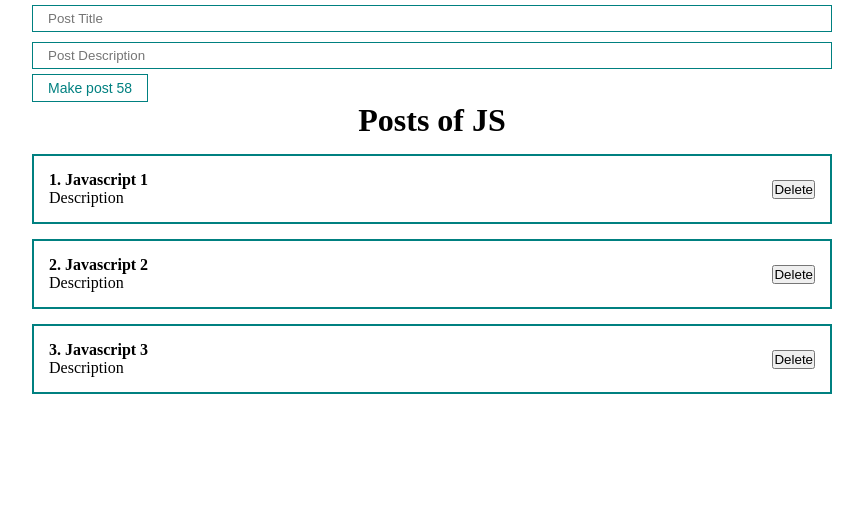
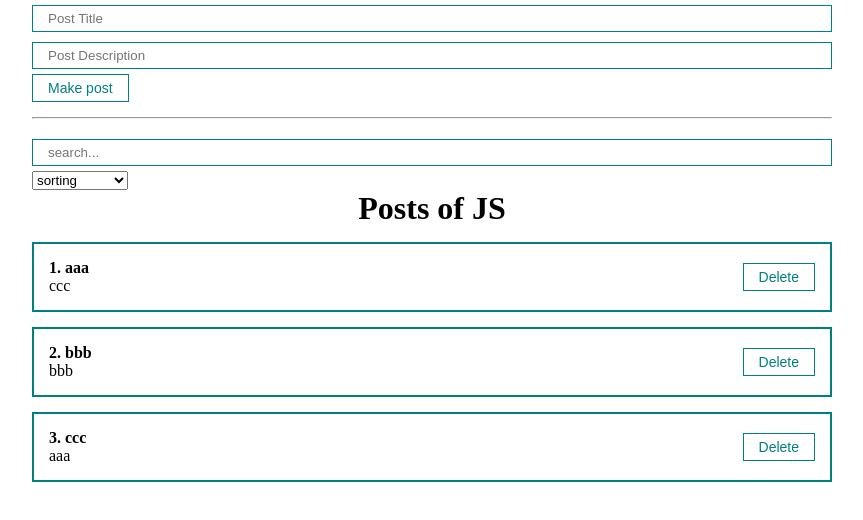
Before and after one commit to KaidoK-B04/learning_old_react, a React (Create React App) app: page / in a window 1280 px wide. Shown: the top 520 px of the page, without its empty margins (208-1071 px from the left). Built offline with nearby package versions, Linux system fonts and the light colour scheme.

Commit message:
Sorted and searched posts

```diff
--- a/src/App.js
+++ b/src/App.js
@@ -1,44 +1,75 @@
-import React, { useState, useRef } from "react";
+import React, { useMemo, useState } from "react";
 import "./styles/App.css";
 import PostList from "./components/PostList";
-import MyButton from "./components/UI/button/MyButton";
+import PostForm from "./components/PostForm";
+import MySelect from "./components/UI/select/MySelect";
 import MyInput from "./components/UI/input/MyInput";
 
 function App() {
   const [posts, setPosts] = useState([
-    { id: 1, title: "Javascript 1", body: "Description" },
-    { id: 2, title: "Javascript 2", body: "Description" },
-    { id: 3, title: "Javascript 3", body: "Description" },
+    { id: 1, title: "aaa", body: "ccc" },
+    { id: 2, title: "bbb", body: "bbb" },
+    { id: 3, title: "ccc", body: "aaa" },
   ]);
+  const [selectedSort, setSelectedSort] = useState("");
+  const [searchQuery, setSearchQuery] = useState("");
 
-  const [post, setPost] = useState({ title: "", body: "" });
+  const sortedPosts = useMemo(() => {
+    if (selectedSort) {
+      return [...posts].sort((a, b) =>
+        a[selectedSort].localeCompare(b[selectedSort])
+      );
+    }
+    return posts;
+  }, [selectedSort, posts]);
 
-  const addNewPost = (e) => {
-    e.preventDefault();
+  const sortedAndSearchedPosts = useMemo(() => {
+    return sortedPosts.filter((post) =>
+      post.title.toLowerCase().includes(searchQuery)
+    );
+  }, [searchQuery, sortedPosts]);
 
-    setPosts([...posts, { ...post, id: Date.now() }]);
-    setPost({ title: "", body: "" });
+  const createPost = (newPost) => {
+    setPosts([...posts, newPost]);
+  };
+
+  const removePost = (post) => {
+    setPosts(posts.filter((p) => p.id !== post.id));
+  };
+
+  const sortPosts = (sort) => {
+    setSelectedSort(sort);
   };
 
   return (
     <div className="App">
-      <form>
+      <PostForm create={createPost} />
+      <hr style={{ margin: "15px 0" }} />
+      <div>
         <MyInput
-          value={post.title}
-          onChange={(e) => setPost({ ...post, title: e.target.value })}
-          type="text"
-          placeholder="Post Title"
+          value={searchQuery}
+          onChange={(e) => setSearchQuery(e.target.value)}
+          placeholder="search..."
         />
-
-        <MyInput
-          value={post.body}
-          onChange={(e) => setPost({ ...post, body: e.target.value })}
-          type="text"
-          placeholder="Post Description"
+        <MySelect
+          value={selectedSort}
+          onChange={sortPosts}
+          defaultValue="sorting"
+          options={[
+            { value: "title", name: "Titles" },
+            { value: "body", name: "Descriptions" },
+          ]}
         />
-        <MyButton onClick={addNewPost}>Make post 58</MyButton>
-      </form>
-      <PostList posts={posts} title="Posts of JS" />
+      </div>
+      {sortedAndSearchedPosts.length ? (
+        <PostList
+          remove={removePost}
+          posts={sortedAndSearchedPosts}
+          title="Posts of JS"
+        />
+      ) : (
+        <h1 style={{ textAlign: "center" }}>Posts not found</h1>
+      )}
     </div>
   );
 }
--- /dev/null
+++ b/src/components/PostForm.jsx
@@ -0,0 +1,38 @@
+import React, {useState} from 'react';
+import MyButton from "./UI/button/MyButton";
+import MyInput from "./UI/input/MyInput";
+
+const PostForm = ({create}) => {
+    const [post, setPost] = useState({ title: "", body: "" });
+
+    const addNewPost = (e) => {
+        e.preventDefault();
+
+        const newPost = {
+            ...post, id:Date.now()
+        }
+        create(newPost)
+        setPost({ title: "", body: "" });
+      };
+
+    return (
+        <form>
+        <MyInput
+          value={post.title}
+          onChange={(e) => setPost({ ...post, title: e.target.value })}
+          type="text"
+          placeholder="Post Title"
+        />
+
+        <MyInput
+          value={post.body}
+          onChange={(e) => setPost({ ...post, body: e.target.value })}
+          type="text"
+          placeholder="Post Description"
+        />
+        <MyButton onClick={addNewPost}>Make post</MyButton>
+      </form>
+    );
+};
+
+export default PostForm;
--- a/src/components/PostItem.jsx
+++ b/src/components/PostItem.jsx
@@ -1,4 +1,5 @@
 import React from "react";
+import MyButton from "./UI/button/MyButton";
 
 const PostItem = (props) => {
 
@@ -12,7 +13,7 @@
           </div>
         </div>
         <div className="post_btns">
-          <button>Delete</button>
+          <MyButton onClick={() => props.remove(props.post)}>Delete</MyButton>
         </div>
       </div>
     );
--- a/src/components/PostList.jsx
+++ b/src/components/PostList.jsx
@@ -1,14 +1,14 @@
 import React from "react";
 import PostItem from "./PostItem";
 
-const PostList = ({posts, title}) => {
+const PostList = ({posts, title, remove}) => {
     return (
         <div>
             <h1 style={{ textAlign: "center" }}>
                 {title}
             </h1>
             {posts.map((post, index) =>
-            <PostItem number={index + 1} post={post} key={post.id} />
+            <PostItem remove={remove} number={index + 1} post={post} key={post.id} />
           )}
 
         </div>
--- /dev/null
+++ b/src/components/UI/select/MySelect.jsx
@@ -0,0 +1,18 @@
+import React from 'react';
+
+const MySelect = ({options, defaultValue, value, onChange}) => {
+    return (
+        <select value={value}
+        onChange={event => onChange(event.target.value)}
+        >
+            <option disabled value="">{defaultValue}</option>
+            {options.map(option =>
+                <option key={option.value} value={option.value}>
+                    {option.name}
+                </option>
+                )}
+        </select>
+    );
+};
+
+export default MySelect;
```
Also changed, not shown: src/components/PostFilter.jsx (added, +11 -0 lines).
